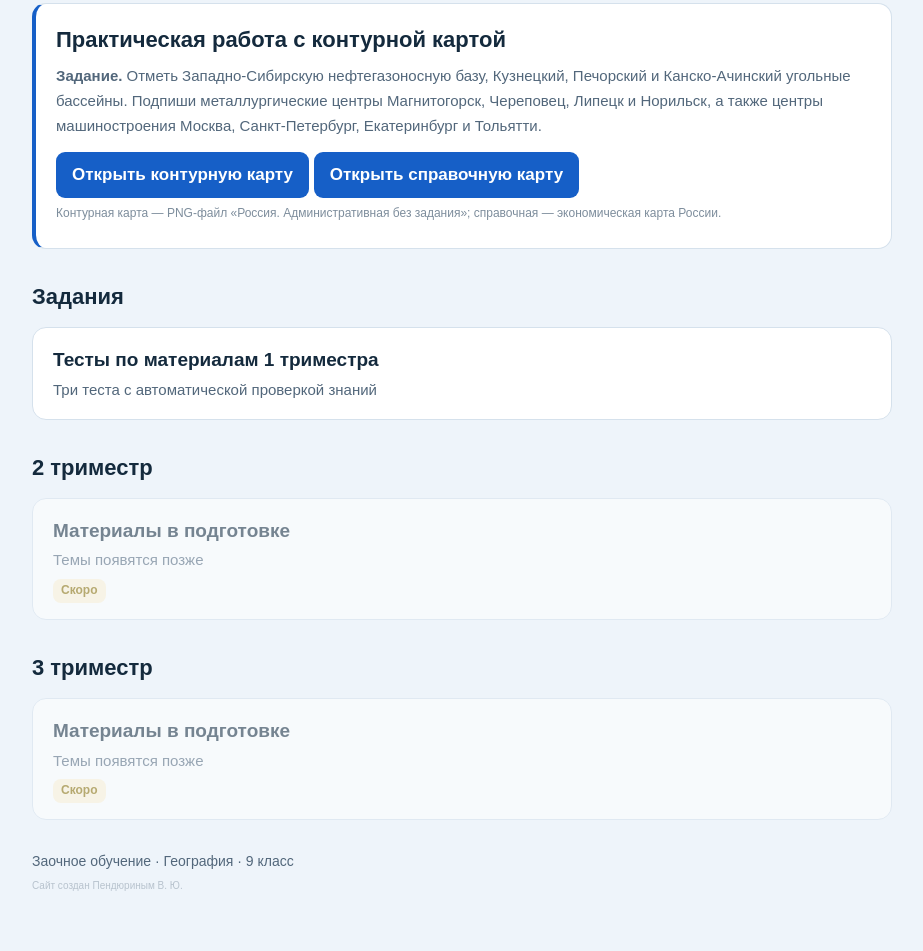
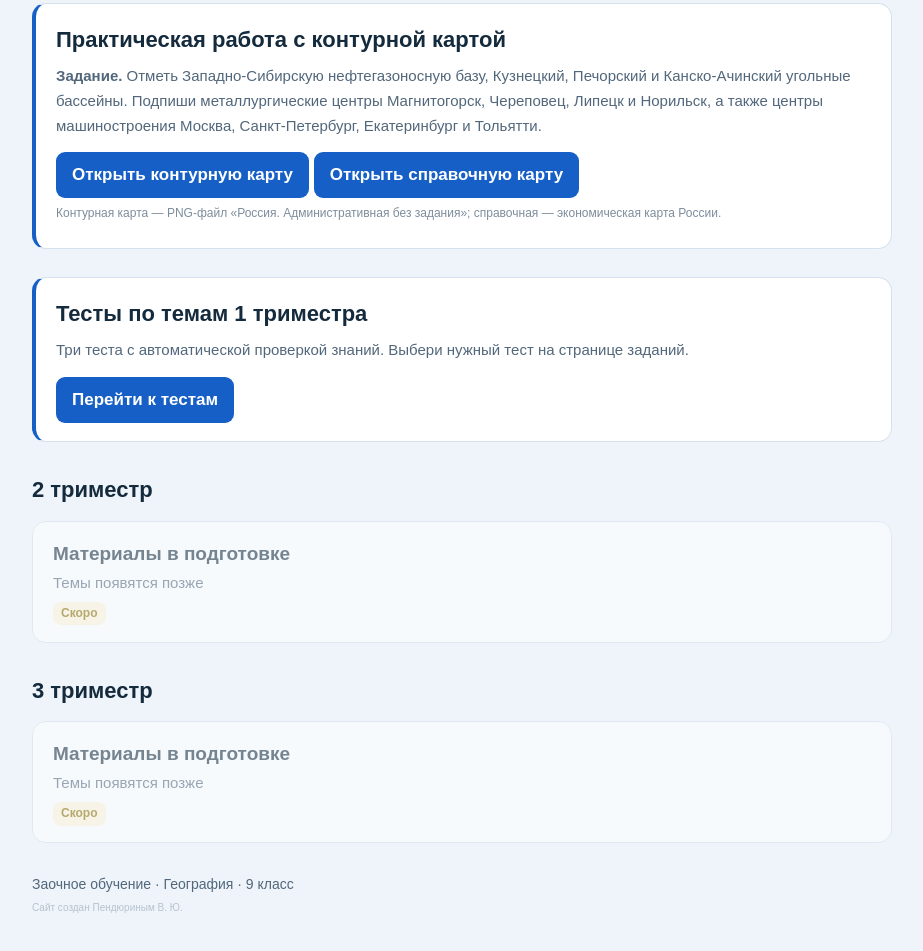
Before and after one commit to tovner/zaochnoe-geo, a plain HTML site: page 9/index.html in a window 1280 px wide. Shown: the part 1348-2299 px from the top of the page, without its empty margins (178-1101 px from the left). Drawn offline with Linux system fonts and the light colour scheme.

Commit message:
Сделать кнопку тестов заметнее в 9 классе

```diff
--- a/9/index.html
+++ b/9/index.html
@@ -45,8 +45,7 @@ footer{color:var(--muted);font-size:14px;margin-top:30px}
 
 <section class="map-task"><h2>Практическая работа с контурной картой</h2><p><b>Задание.</b> Отметь Западно-Сибирскую нефтегазоносную базу, Кузнецкий, Печорский и Канско-Ачинский угольные бассейны. Подпиши металлургические центры Магнитогорск, Череповец, Липецк и Норильск, а также центры машиностроения Москва, Санкт-Петербург, Екатеринбург и Тольятти.</p><a class="button" href="https://www.geomania.net/gallery/%D0%9A%D0%BE%D0%BD%D1%82%D1%83%D1%80%D0%BD%D0%B0%D1%8F%20%D0%B0%D0%B4%D0%BC%D0%B8%D0%BD%D0%B8%D1%81%D1%82%D1%80%D0%B0%D1%82%D0%B8%D0%B2%D0%BD%D0%B0%D1%8F%20%D0%BA%D0%B0%D1%80%D1%82%D0%B0%20%D0%A0%D0%BE%D1%81%D1%81%D0%B8%D0%B9%D1%81%D0%BA%D0%BE%D0%B9%20%D0%A4%D0%B5%D0%B4%D0%B5%D1%80%D0%B0%D1%86%D0%B8%D0%B8-ts1787123591.png">Открыть контурную карту</a> <a class="button" href="https://www.geomania.net/russia2/#wb_element_instance1987" target="_blank" rel="noopener noreferrer">Открыть справочную карту</a><p class="target">Контурная карта — PNG-файл «Россия. Административная без задания»; справочная — экономическая карта России.</p></section>
 
-<h2>Задания</h2>
-<a class="topic" href="zadaniya.html"><b>Тесты по материалам 1 триместра</b><span>Три теста с автоматической проверкой знаний</span></a>
+<section class="map-task"><h2>Тесты по темам 1 триместра</h2><p>Три теста с автоматической проверкой знаний. Выбери нужный тест на странице заданий.</p><a class="button" href="zadaniya.html">Перейти к тестам</a></section>
 
 <h2>2 триместр</h2>
 <div class="topic soon"><b>Материалы в подготовке</b><span>Темы появятся позже</span><em>Скоро</em></div>
```
